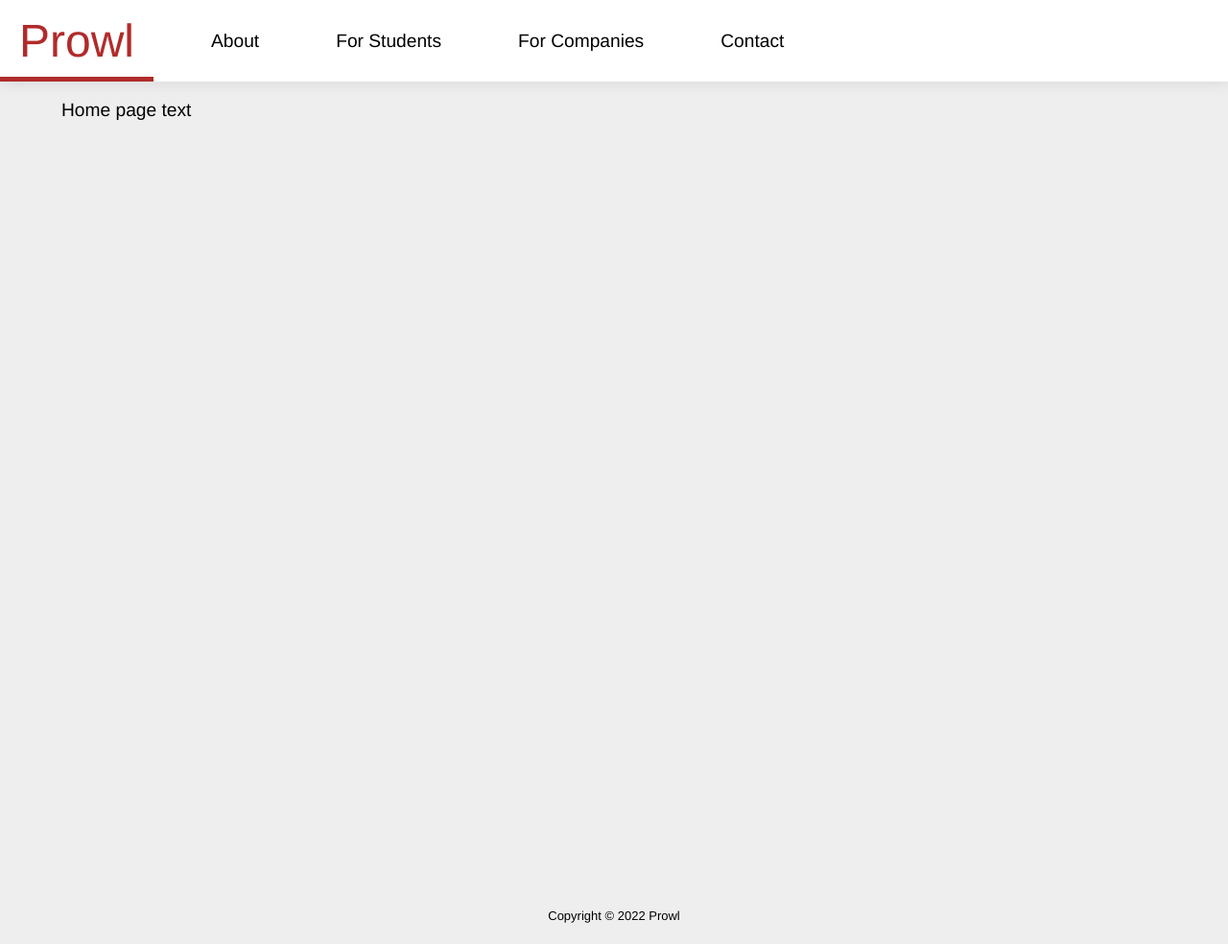
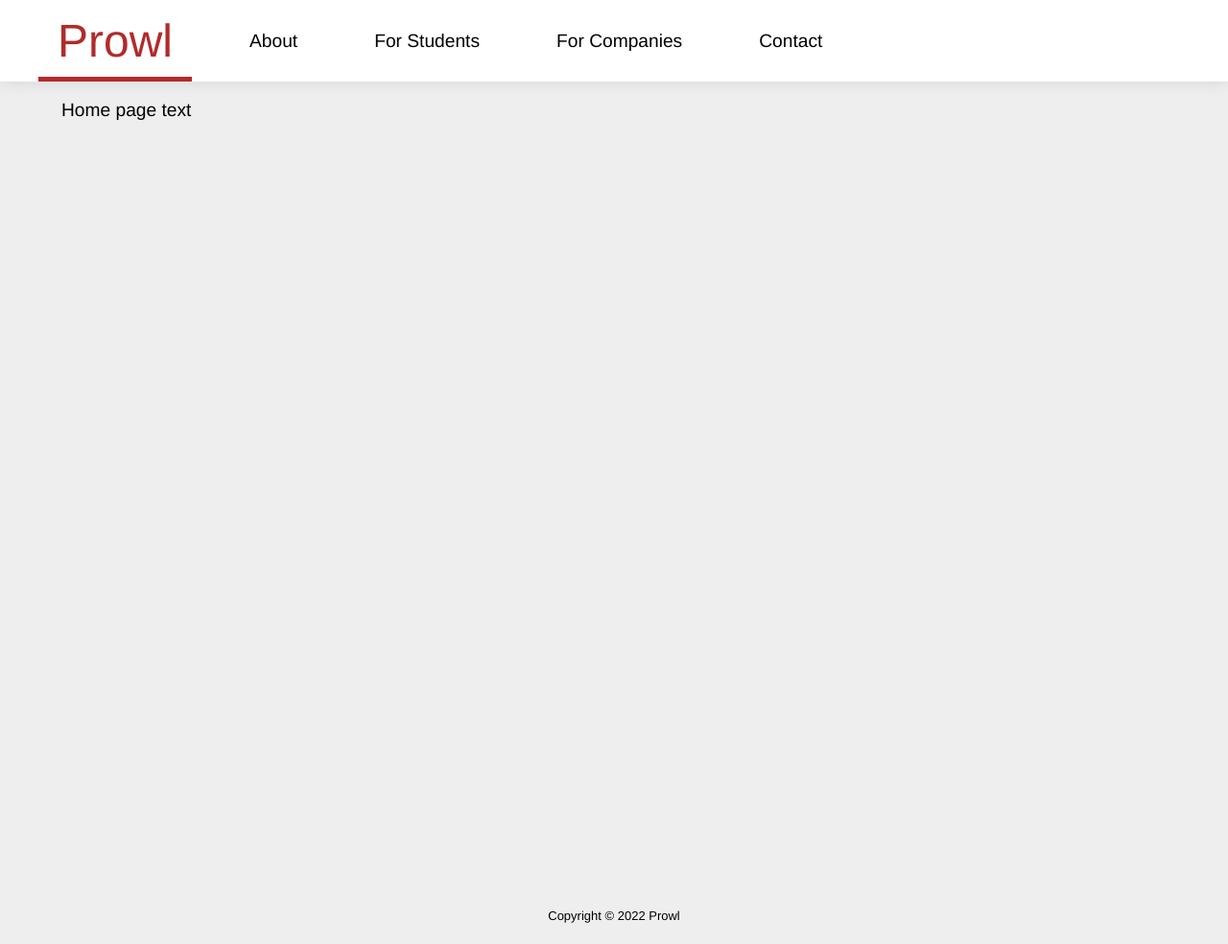
Before and after one commit to magma-recruiting/website, a Jekyll site: the page built from index.html, in a window 1280 px wide. Shown: the whole page at 96% size. Built offline with Jekyll 4.4.1, drawn with Linux system fonts in a browser that asks for light colours.

Commit message:
+ Added left-margin to logo

```diff
--- a/_sass/main.scss
+++ b/_sass/main.scss
@@ -26,10 +26,7 @@ nav {
       align-items: center;
       float: left;
       height: 100%;
-
-      &:not(:first-child) {
         margin-left: 40px;
-      }
 
       > a {
         text-decoration: none;
```
